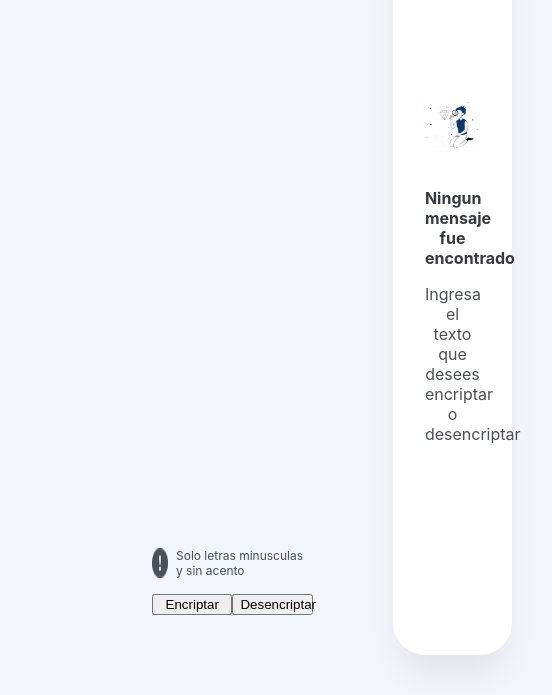
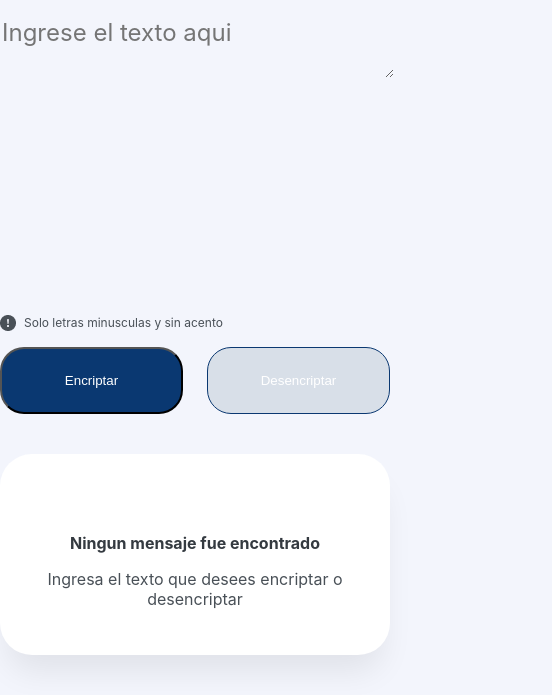
Before and after one commit to H4r0ld/EncriptadorAluraChallenge, a plain HTML site: page index.html in a window 390 px wide. Shown: the part 149-844 px from the top of the page, 552 px wide, since content can reach past the window. Drawn offline with Linux system fonts and the light colour scheme.

Commit message:
tablet responsive

```diff
--- a/style.css
+++ b/style.css
@@ -28,6 +28,7 @@
 }
 
 html {
+
   height: 100%;
   background: var(--light-blue-100);
 }
@@ -88,10 +89,23 @@ body {
   grid-template-columns: 50% 50%;
 }
 
-.buttonsDatos button:nth-child(0) {
+.buttonsDatos button {
+  padding: 24px;
+}
+
+.buttonsDatos button:nth-child(1) {
   background-color: var(--dark-blue-300);
   color: white;
   border-radius: 24px;
+  margin-right: 12px;
+}
+
+.buttonsDatos button:nth-child(2) {
+  background-color: #D8DFE8;
+  color: white;
+  border-radius: 24px;
+  border: 1px solid var(--dark-blue-300);
+  margin-left: 12px;
 }
 
 /*section*/
@@ -128,5 +142,39 @@ body {
 
 .imgTexto img {
   width: 100%;
-  color: darkblu;
+  }
+
+@media (max-width: 768px) {
+  html{
+    width: 100%;
+  }
+
+  body{
+    flex-direction: column;
+    width: 100%;
+  }
+/*section*/
+  .logoAlura-container{
+    width: 100%;
+    height: 17.3%;
+  }
+/*section*/
+  .entradaDatos-container{
+    width: 100%;
+    height: 55%;
+    padding: 0;
+  }
+/*section*/
+  .mensaje-container{
+    width: 100%;
+    height: 27.7%;
+    padding: 40px 0 40px 0;
+  }
+
+  .imgTexto img {
+    display: none;
+    }
+
+
+
 }
```
Also changed, not shown: index.html (+2 -1 lines).
